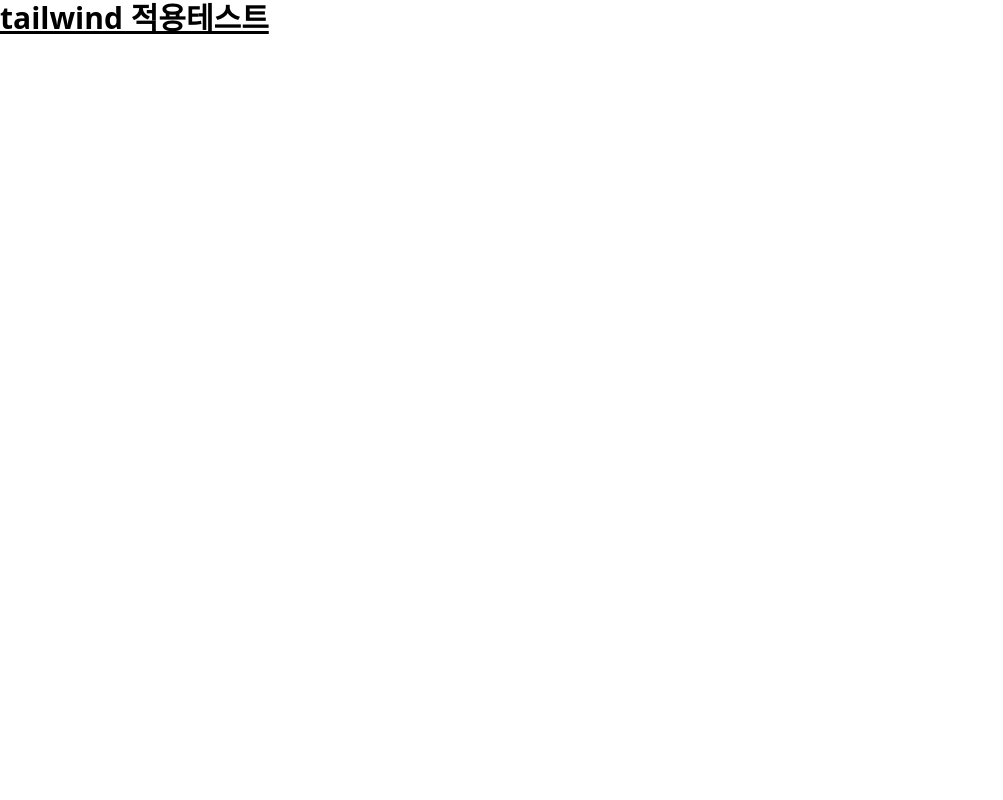
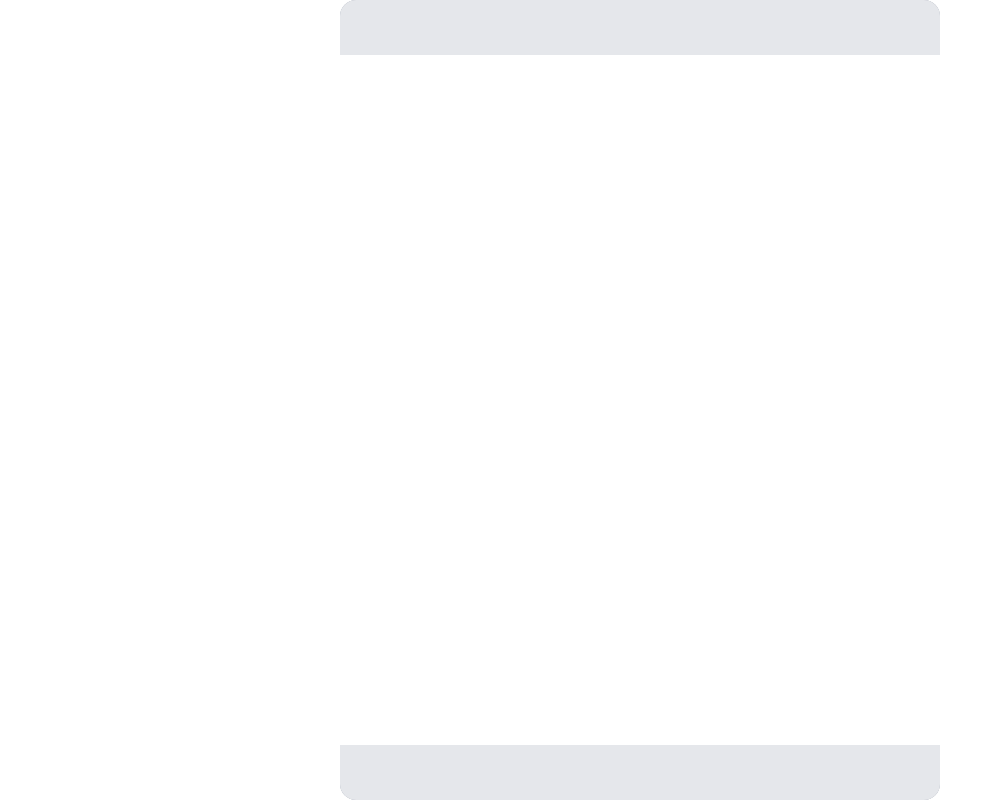
Before and after one commit to asa9874/chat-react, a React (Vite) app: page / in a window 1280 px wide. Shown: the whole page, without its empty margins (0-1003 px from the left). Built offline with nearby package versions, Linux system fonts and the light colour scheme.

Commit message:
Feat: 기본 레이아웃 구성 요소 추가 및 라우팅 설정

```diff
--- a/package.json
+++ b/package.json
@@ -11,7 +11,8 @@
   },
   "dependencies": {
     "react": "^19.1.0",
-    "react-dom": "^19.1.0"
+    "react-dom": "^19.1.0",
+    "react-router-dom": "^7.6.0"
   },
   "devDependencies": {
     "@eslint/js": "^9.25.0",
--- /dev/null
+++ b/src/components/layout/Body.tsx
@@ -0,0 +1,8 @@
+function Body() {
+    return (
+        <div className="flex flex-col items-center justify-center w-full h-full p-4 bg-white">
+        </div>
+    )
+}
+
+export default Body;
--- /dev/null
+++ b/src/components/layout/Footer.tsx
@@ -0,0 +1,8 @@
+function Footer() {
+    return (
+        <div className="flex items-center justify-center w-full h-16 bg-gray-200 rounded-b-2xl">
+        </div>
+    )
+}
+
+export default Footer;
--- /dev/null
+++ b/src/components/layout/Header.tsx
@@ -0,0 +1,8 @@
+function Header() {
+    return (
+        <div className="flex items-center justify-center w-full h-16 bg-gray-200 rounded-t-2xl">
+        </div>
+    )
+}
+
+export default Header;
--- /dev/null
+++ b/src/components/layout/Layout.tsx
@@ -0,0 +1,15 @@
+import { Outlet } from "react-router-dom";
+import Footer from "./footer";
+import Header from "./header";
+
+function Layout() {
+  return (
+    <div className="flex flex-col items-center justify-center h-screen bg-gray-400 w-[600px] rounded-2xl">
+      <Header />
+      <Outlet />
+      <Footer />
+    </div>
+  );
+}
+
+export default Layout;
--- a/src/main.tsx
+++ b/src/main.tsx
@@ -1,11 +1,16 @@
-import { StrictMode } from 'react';
 import { createRoot } from 'react-dom/client';
+import { Route, BrowserRouter as Router, Routes } from 'react-router-dom';
+import Layout from './components/layout/Layout';
+import Home from './pages/Home';
 import './styles/index.css';
+import './styles/reset.css';
 
 createRoot(document.getElementById('root')!).render(
-  <StrictMode>
-    <h1 className="text-3xl font-bold underline">
-      tailwind 적용테스트
-    </h1>
-  </StrictMode>,
+  <Router>
+    <Routes>
+      <Route element={<Layout />}>
+        <Route path="/" element={<Home />} />
+      </Route>
+    </Routes>
+  </Router>
 )
--- /dev/null
+++ b/src/pages/Home/index.tsx
@@ -0,0 +1,12 @@
+import Body from "../../components/layout/body";
+
+
+function Home() {
+    return (
+        <Body>
+
+        </Body>
+    );
+}
+
+export default Home;
--- a/src/styles/index.css
+++ b/src/styles/index.css
@@ -1,3 +1,12 @@
 @tailwind base;
 @tailwind components;
 @tailwind utilities;
+
+body{
+    display: flex;
+    justify-content: center;
+    align-items: center;
+    min-width: 600px;
+    min-height: 100vh;
+    background-color: #ffffff;
+}
--- /dev/null
+++ b/src/styles/reset.css
@@ -0,0 +1,129 @@
+/* http://meyerweb.com/eric/tools/css/reset/
+   v2.0 | 20110126
+   License: none (public domain)
+*/
+
+html,
+body,
+div,
+span,
+applet,
+object,
+iframe,
+h1,
+h2,
+h3,
+h4,
+h5,
+h6,
+p,
+blockquote,
+pre,
+a,
+abbr,
+acronym,
+address,
+big,
+cite,
+code,
+del,
+dfn,
+em,
+img,
+ins,
+kbd,
+q,
+s,
+samp,
+small,
+strike,
+strong,
+sub,
+sup,
+tt,
+var,
+b,
+u,
+i,
+center,
+dl,
+dt,
+dd,
+ol,
+ul,
+li,
+fieldset,
+form,
+label,
+legend,
+table,
+caption,
+tbody,
+tfoot,
+thead,
+tr,
+th,
+td,
+article,
+aside,
+canvas,
+details,
+embed,
+figure,
+figcaption,
+footer,
+header,
+hgroup,
+menu,
+nav,
+output,
+ruby,
+section,
+summary,
+time,
+mark,
+audio,
+video {
+  margin: 0;
+  padding: 0;
+  border: 0;
+  font-size: 100%;
+  font: inherit;
+  vertical-align: baseline;
+}
+/* HTML5 display-role reset for older browsers */
+article,
+aside,
+details,
+figcaption,
+figure,
+footer,
+header,
+hgroup,
+menu,
+nav,
+section {
+  display: block;
+}
+body {
+  line-height: 1;
+}
+ol,
+ul {
+  list-style: none;
+}
+blockquote,
+q {
+  quotes: none;
+}
+blockquote:before,
+blockquote:after,
+q:before,
+q:after {
+  content: '';
+  content: none;
+}
+table {
+  border-collapse: collapse;
+  border-spacing: 0;
+}
```
Also changed, not shown: 1 other file (tests, documents, lock files or other folders).
